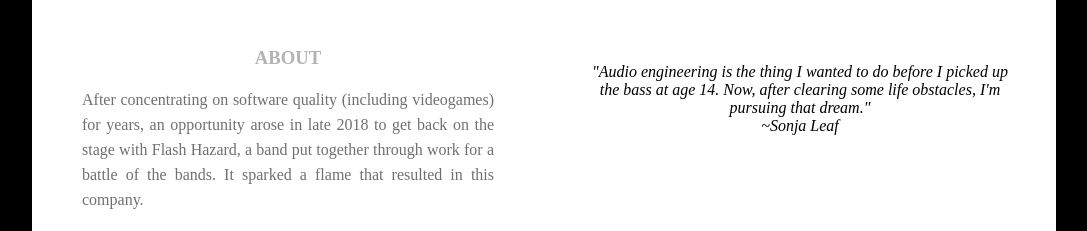
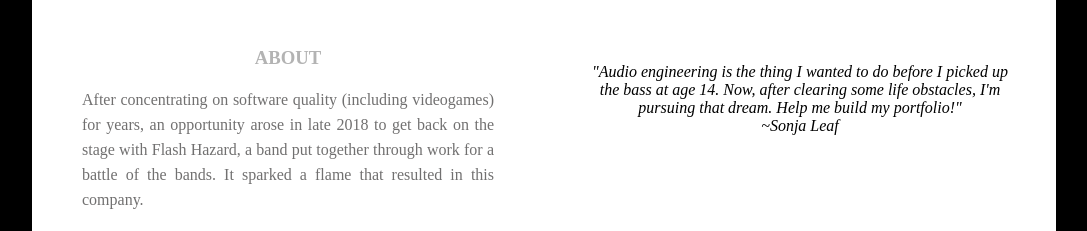
Before and after one commit to sonjaq/sonjarium, a plain HTML site: page index.html in a window 1280 px wide. Shown: the part 780-1011 px from the top of the page, without its empty margins (96-1183 px from the left). Drawn offline with Linux system fonts and the light colour scheme.

Commit message:
styling updates

```diff
--- a/index.html
+++ b/index.html
@@ -64,7 +64,9 @@
     </article>
     <article class="footer_column">
       <h3></h3>
-      <blockquote>"Audio engineering is the thing I wanted to do before I picked up the bass at age 14. Now, after clearing some life obstacles, I'm pursuing that dream." <br> ~Sonja Leaf </blockquote>
+      <blockquote>
+		  "Audio engineering is the thing I wanted to do before I picked up the bass at age 14. Now, after clearing some life obstacles, I'm pursuing that dream. Help me build my portfolio!" <br> ~Sonja Leaf
+		</blockquote>
     </article>
   </footer>
   <!-- Footer Section -->
```
